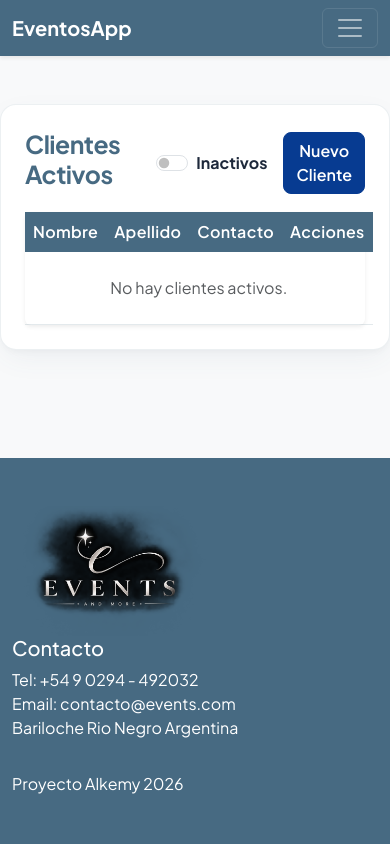
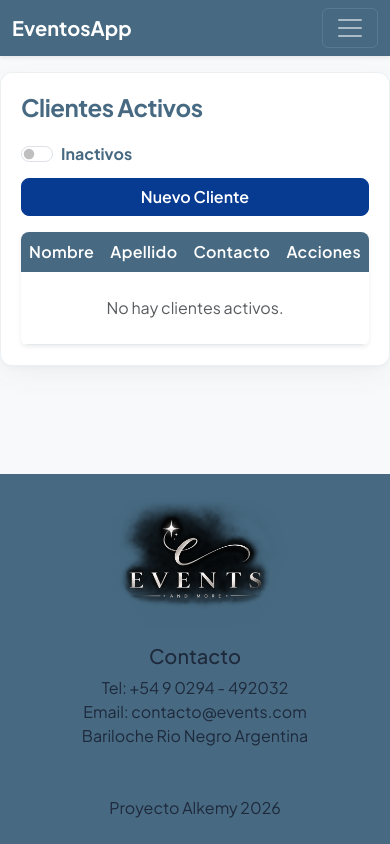
Before and after one commit to PonceDiego/eventos, a Django app: page /servicios/clientes in a window 390 px wide. Run offline with Django 5.2, Linux system fonts and the light colour scheme; data that the repository does not hold is empty; some libraries are stand-ins or nearby versions.

Commit message:
feat:responsiveness a las tablas

```diff
--- a/servicios/templates/servicios/base.html
+++ b/servicios/templates/servicios/base.html
@@ -31,13 +31,18 @@
         }
 
         .content-container {
-        background-color: var(--color-bg-card);
-        border-radius: 16px;
-        box-shadow: 0 10px 30px -5px rgba(71, 106, 130, 0.08), 0 4px 6px -2px rgba(0, 0, 0, 0.03);
-        border: 1px solid rgba(71, 106, 130, 0.1);
+            background-color: var(--color-bg-card);
+            border-radius: 16px;
+            box-shadow: 0 10px 30px -5px rgba(71, 106, 130, 0.08), 0 4px 6px -2px rgba(0, 0, 0, 0.03);
+            border: 1px solid rgba(71, 106, 130, 0.1);
         }
+        .content-container > .d-flex{
+            flex-wrap: wrap !important;
+            gap: 1rem !important;
+        }
+
         .card, .list-group-item {
-        border-color: rgba(71, 106, 130, 0.12) !important;
+            border-color: rgba(71, 106, 130, 0.12) !important;
         }
 
         /* Soft Slate Navbar & Footer */
@@ -97,10 +102,58 @@
         .table {
             --bs-table-bg: transparent;
             border-color: rgba(71, 106, 130, 0.15);
+            white-space: nowrap;
+            width: 100%;
         }
 
         .table tbody tr:hover {
             background-color: rgba(132, 177, 249, 0.08) !important; /* Hover suave con color accent */
+        }
+        /* Responsive Table Controls */
+        .table-responsive {
+            border-radius: 8px;
+            overflow-x: auto;
+            -webkit-overflow-scrolling: touch;
+        }
+
+        /* Fluid Heading Sizes */
+        @media (max-width: 750px) {
+            body {
+                overflow-x: hidden;
+            }
+            .content-container {
+                border-radius: 12px;
+                padding: 1.25rem !important;
+            }
+            .content-container .d-flex {
+                flex-direction: column !important;
+                align-items: stretch !important;
+                gap: 0.75rem !important;
+            }
+
+            .content-container .d-flex > div,
+            .content-container .d-flex > a {
+                width: 100% !important;
+                justify-content: space-between !important;
+            }
+
+            h1 { font-size: 1.75rem; }
+            h2 { font-size: 1.5rem; }
+
+            /* Stack controls on mobile screens */
+            .header-actions {
+                flex-direction: column;
+                align-items: stretch !important;
+                gap: 1rem;
+            }
+            .table-responsive {
+                margin-bottom: 0;
+                border-radius: 8px;
+            }
+            footer.footer-custom {
+                padding-top: 1.5rem !important;
+                padding-bottom: 1.5rem !important;
+            }
         }
 
         /* Botones de Acción Secundarios */
@@ -121,12 +174,26 @@
             color: #ffffff !important;
             font-weight: 500;
         }
+        /* Custom Switch Inactivos */
+        .form-check-label {
+            color: var(--color-primary);
+        }
+
+        .form-check-input:checked {
+            background-color: var(--color-primary) !important;
+            border-color: var(--color-primary) !important;
+        }
+
+        .form-check-input:focus {
+            border-color: var(--color-accent) !important;
+            box-shadow: 0 0 0 0.25rem rgba(132, 177, 249, 0.25) !important;
+        }
     </style>
 
 </head>
 <body class="bg-light d-flex flex-column min-vh-100">
 
- <nav class="navbar navbar-expand-lg navbar-dark navbar-custom shadow-sm">
+ <nav class="navbar navbar-expand-lg navbar-dark navbar-custom shadow-sm py-2 py-md-3">
     <div class="container">
         <a class="navbar-brand fw-bold" href="{% url 'home' %}"> EventosApp </a>
         <button class="navbar-toggler" type="button" data-bs-toggle="collapse" data-bs-target="#navbarNav">
@@ -146,17 +213,17 @@
     </div>
 </nav>
 
-<main class="flex-grow-1 container my-5">
+<main class="flex-grow-1 container-fluid container-xl my-3 my-md-5">
     <div class="row justify-content-center">
-        <div class="col-md-10 col-lg-8 content-container p-4 p-md-5">
+        <div class="col-12 col-xl-11 content-container p-3 p-sm-4 p-md-5">
             {% block content %}{% endblock %}
         </div>
     </div>
 </main>
-<footer class="text-white py-5 mt-auto">
+<footer class="footer-custom py-3 py-md-4 mt-auto w-100 flex-shrink-0">
     <div class="container">
-        <div class="row">
-            <div class="col-md-4">
+        <div class="row align-items-center text-center text-md-start g-3">
+            <div class="col-12 col-md-4">
                     <img src="{% static 'servicios/eventosfooter.png' %}"
                      alt="Logo EventosApp" width="130" height="130" decoding="async" style="height:auto; max-height: 130px; width:auto;">
 
--- a/servicios/templates/servicios/lista_clientes.html
+++ b/servicios/templates/servicios/lista_clientes.html
@@ -28,6 +28,7 @@
 
 <div class="card shadow-sm border-0">
     <div class="card-body p-0">
+        <div class="table-responsive">
             <table class="table table-hover mb-0 align-middle">
                 <thead class="table-dark">
                     <tr>
@@ -71,4 +72,5 @@
             </table>
         </div>
     </div>
+</div>
 {% endblock %}
--- a/servicios/templates/servicios/lista_coordinadores.html
+++ b/servicios/templates/servicios/lista_coordinadores.html
@@ -28,6 +28,7 @@
 
 <div class="card shadow-sm border-0">
     <div class="card-body p-0">
+        <div class="table-responsive">
             <table class="table table-hover mb-0 align-middle">
                 <thead class="table-dark">
                     <tr>
@@ -73,4 +74,5 @@
             </table>
         </div>
     </div>
+</div>
 {% endblock %}
--- a/servicios/templates/servicios/lista_empleados.html
+++ b/servicios/templates/servicios/lista_empleados.html
@@ -28,6 +28,7 @@
 
 <div class="card shadow-sm border-0">
     <div class="card-body p-0">
+        <div class="table-responsive">
             <table class="table table-hover mb-0 align-middle">
                 <thead class="table-dark">
                     <tr>
@@ -71,4 +72,5 @@
             </table>
         </div>
     </div>
+</div>
 {% endblock %}
--- a/servicios/templates/servicios/lista_reservas.html
+++ b/servicios/templates/servicios/lista_reservas.html
@@ -11,6 +11,7 @@
 
 <div class="card shadow-sm border-0">
     <div class="card-body p-0">
+        <div class="table-responsive">
             <table class="table table-hover mb-0 align-middle">
                 <thead class="table-dark">
                     <tr>
@@ -44,4 +45,5 @@
             </table>
         </div>
     </div>
+</div>
 {% endblock %}
--- a/servicios/templates/servicios/lista_servicios.html
+++ b/servicios/templates/servicios/lista_servicios.html
@@ -28,6 +28,7 @@
 
 <div class="card shadow-sm border-0">
     <div class="card-body p-0">
+        <div class="table-responsive">
             <table class="table table-hover mb-0 align-middle">
                 <thead class="table-dark">
                     <tr>
@@ -70,4 +71,5 @@
             </table>
         </div>
     </div>
+</div>
 {% endblock %}
```
Lines whose indentation alone changed are shown as unchanged.
